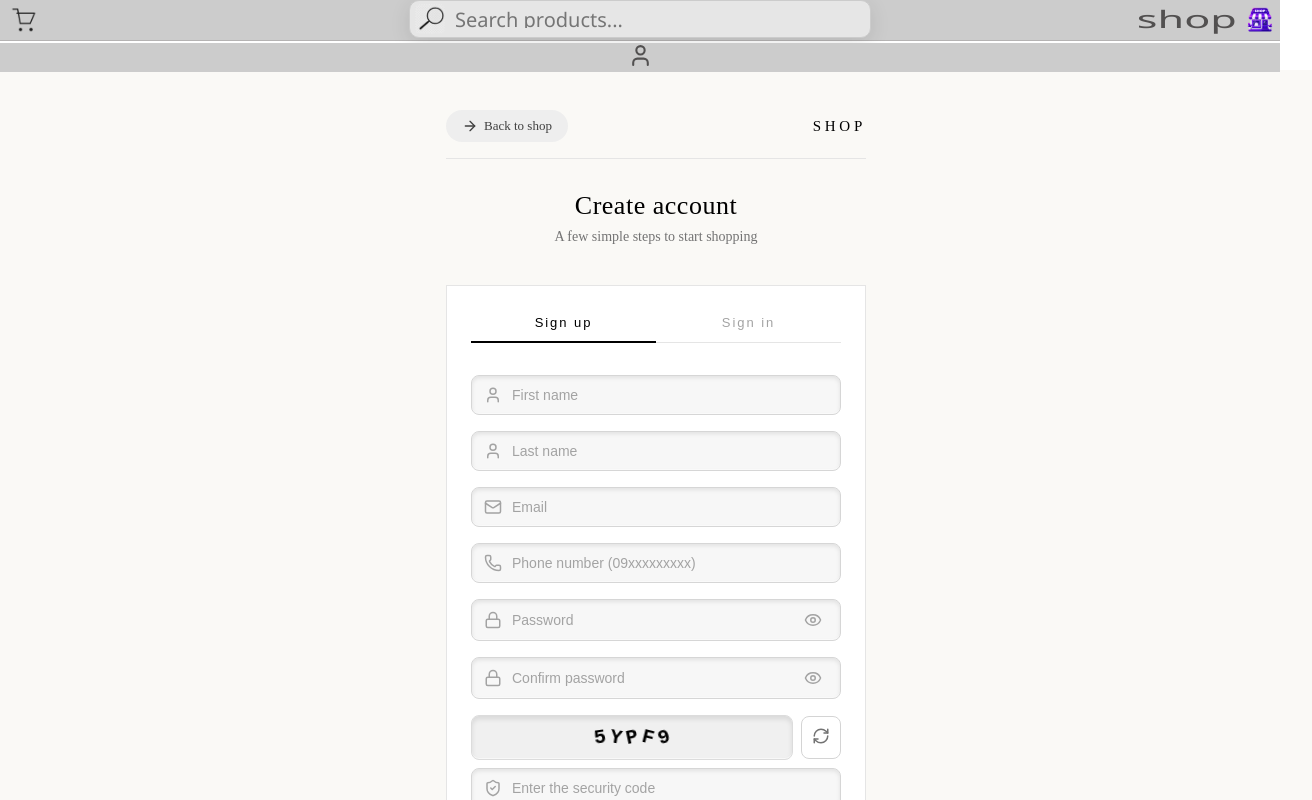
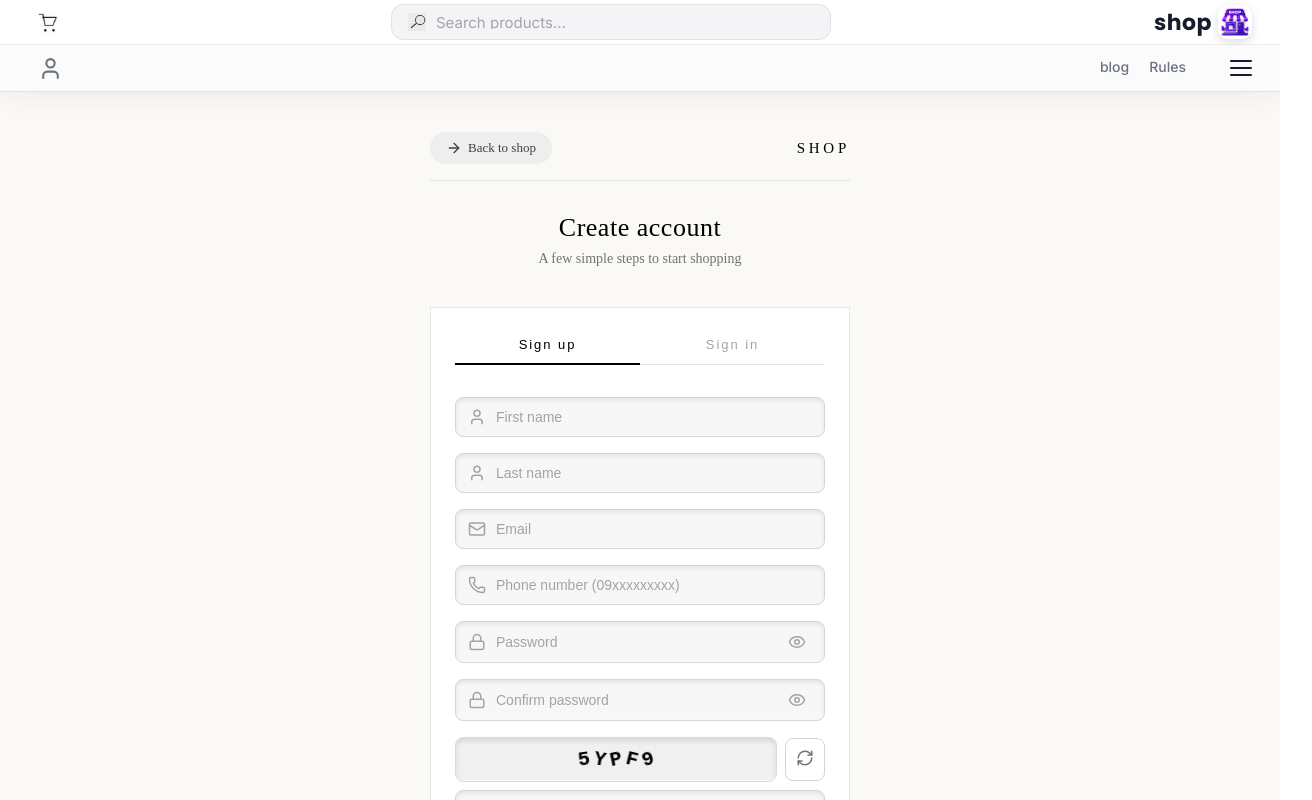
Before and after one commit to ramyar2009/project_1, a React (Vite) app in the folder project_1/: page /auth in a window 1280 px wide. Shown: the top 800 px of the page, 1312 px wide, since content can reach past the window. Built offline with nearby package versions, Linux system fonts and the light colour scheme.

Commit message:
Version 14

```diff
--- a/project_1/src/App.css
+++ b/project_1/src/App.css
@@ -1,184 +1,14 @@
-.counter {
-  font-size: 16px;
-  padding: 5px 10px;
-  border-radius: 5px;
-  color: var(--accent);
-  background: var(--accent-bg);
-  border: 2px solid transparent;
-  transition: border-color 0.3s;
-  margin-bottom: 24px;
+@import url('https://fonts.googleapis.com/css2?family=Poppins:wght@600;700&family=Inter:wght@400;500;600&display=swap');
 
-  &:hover {
-    border-color: var(--accent-border);
-  }
-  &:focus-visible {
-    outline: 2px solid var(--accent);
-    outline-offset: 2px;
-  }
+* {
+  box-sizing: border-box;
 }
 
-.hero {
-  position: relative;
-
-  .base,
-  .framework,
-  .vite {
-    inset-inline: 0;
-    margin: 0 auto;
-  }
-
-  .base {
-    width: 170px;
-    position: relative;
-    z-index: 0;
-  }
-
-  .framework,
-  .vite {
-    position: absolute;
-  }
-
-  .framework {
-    z-index: 1;
-    top: 34px;
-    height: 28px;
-    transform: perspective(2000px) rotateZ(300deg) rotateX(44deg) rotateY(39deg)
-      scale(1.4);
-  }
-
-  .vite {
-    z-index: 0;
-    top: 107px;
-    height: 26px;
-    width: auto;
-    transform: perspective(2000px) rotateZ(300deg) rotateX(40deg) rotateY(39deg)
-      scale(0.8);
-  }
+:root {
+  --bg-header: #ffffff;
+  --ink: #181b29;
+  --muted: #6b7280;
+  --accent: #4f46e5;
+  --accent-soft: #eef0ff;
+  --line: #ececec;
 }
-
-#center {
-  display: flex;
-  flex-direction: column;
-  gap: 25px;
-  place-content: center;
-  place-items: center;
-  flex-grow: 1;
-
-  @media (max-width: 1024px) {
-    padding: 32px 20px 24px;
-    gap: 18px;
-  }
-}
-
-#next-steps {
-  display: flex;
-  border-top: 1px solid var(--border);
-  text-align: left;
-
-  & > div {
-    flex: 1 1 0;
-    padding: 32px;
-    @media (max-width: 1024px) {
-      padding: 24px 20px;
-    }
-  }
-
-  .icon {
-    margin-bottom: 16px;
-    width: 22px;
-    height: 22px;
-  }
-
-  @media (max-width: 1024px) {
-    flex-direction: column;
-    text-align: center;
-  }
-}
-
-#docs {
-  border-right: 1px solid var(--border);
-
-  @media (max-width: 1024px) {
-    border-right: none;
-    border-bottom: 1px solid var(--border);
-  }
-}
-
-#next-steps ul {
-  list-style: none;
-  padding: 0;
-  display: flex;
-  gap: 8px;
-  margin: 32px 0 0;
-
-  .logo {
-    height: 18px;
-  }
-
-  a {
-    color: var(--text-h);
-    font-size: 16px;
-    border-radius: 6px;
-    background: var(--social-bg);
-    display: flex;
-    padding: 6px 12px;
-    align-items: center;
-    gap: 8px;
-    text-decoration: none;
-    transition: box-shadow 0.3s;
-
-    &:hover {
-      box-shadow: var(--shadow);
-    }
-    .button-icon {
-      height: 18px;
-      width: 18px;
-    }
-  }
-
-  @media (max-width: 1024px) {
-    margin-top: 20px;
-    flex-wrap: wrap;
-    justify-content: center;
-
-    li {
-      flex: 1 1 calc(50% - 8px);
-    }
-
-    a {
-      width: 100%;
-      justify-content: center;
-      box-sizing: border-box;
-    }
-  }
-}
-
-#spacer {
-  height: 88px;
-  border-top: 1px solid var(--border);
-  @media (max-width: 1024px) {
-    height: 48px;
-  }
-}
-
-.ticks {
-  position: relative;
-  width: 100%;
-
-  &::before,
-  &::after {
-    content: '';
-    position: absolute;
-    top: -4.5px;
-    border: 5px solid transparent;
-  }
-
-  &::before {
-    left: 0;
-    border-left-color: var(--border);
-  }
-  &::after {
-    right: 0;
-    border-right-color: var(--border);
-  }
-}
--- a/project_1/src/Header.css
+++ b/project_1/src/Header.css
@@ -1,27 +1,73 @@
-header{
+@import url('https://fonts.googleapis.com/css2?family=Poppins:wght@600;700&family=Inter:wght@400;500;600&display=swap');
+
+* {
+  box-sizing: border-box;
+}
+
+:root {
+  --bg-header: #ffffff;
+  --ink: #181b29;
+  --muted: #6b7280;
+  --accent: #4f46e5;
+  --accent-soft: #eef0ff;
+  --line: #ececec;
+}
+
+header {
   position: relative;
-    height: 70px;
+  width: 100%;
+  background-color: var(--bg-header);
+  font-family: 'Inter', 'Segoe UI', sans-serif;
+  box-shadow: 0 4px 24px rgba(24, 27, 41, 0.06);
+  border-bottom:1px solid #e2e2e6;
+}
+
+.hedtop {
+  display: flex;
+  align-items: center;
+  justify-content: space-between;
+  height: 45px;
+  padding: 0 28px;
+  border-bottom: 1px solid var(--line);
+}
+
+.cart-icon-wrapper {
+  order: 1;
+  position: relative;
+  display: inline-flex;
+  align-items: center;
+  justify-content: center;
+  width: 40px;
+  height: 40px;
+  border-radius: 10px;
+  transition: background-color 0.2s ease;
 }
 
 .search-box {
+  order: 2;
   display: flex;
   align-items: center;
-    border: 1px solid #ccc;
-    border-radius: 10px;
-    padding: 10px 5px;
-    width: 450px;
-    height: 16px;
-    background-color: #e6e6e6;
-    margin: 0 auto;
-     box-shadow: 0 5px 20px rgba(0, 0, 0, 0.1);
+  gap: 8px;
+  border: 1.5px solid #e2e2e6;
+  border-radius: 12px;
+  padding: 10px 16px;
+  width: 440px;
+  height: 36px;
+  background-color: #f4f4f6;
+  transition: box-shadow 0.25s ease, border-color 0.25s ease, background-color 0.25s ease;
+}
+
+.nameshop {
+  order: 3;
+  display: flex;
+  align-items: center;
+  gap: 6px;
 }
 
 .search-box img {
-    width: 30px;
-    height: 30px;
-    margin-right: 8px;
-    border-radius: 5px;
-    background: transparent;
+  width: 18px;
+  height: 18px;
+  opacity: 0.85;
 }
 
 .search-box input {
@@ -29,70 +75,211 @@ header{
   outline: none;
   width: 100%;
   height: 100%;
-    font-size: 20px;
-    background-color: #e6e6e6;
-    font-family: 'Segoe UI', Tahoma, Geneva, Verdana, sans-serif;
+  font-size: 15px;
+  font-family: 'Inter', sans-serif;
+  background: transparent;
+  color: var(--ink);
 }
 
-.nameshop{
-    position: absolute;
-    right: 5px;
-    top: 18px;
-    transform: translateY(-50%);
-    display: flex;
+.search-box input::placeholder {
+  color: #a3a3ab;
 }
 
-.nametaepe{
-    transform: scaleX(1.8);
-    font-family: 'Segoe UI', Tahoma, Geneva, Verdana, sans-serif;
-    font-weight: 500;
-    color: #525050;
+.nameshop {
+  display: flex;
+  align-items: center;
+  gap: 6px;
 }
 
-.imgshop{
-    width: 30px;
-    height: 30px;
-    margin-left: 30px;
-    border-radius: 10px;
-    margin-top: 23px;
+.nametaepe {
+  font-family: 'Poppins', sans-serif;
+  font-weight: 700;
+  font-size: 22px;
+  letter-spacing: 0.5px;
+  color: var(--ink);
+  transform: none;
 }
 
-.hedtop{
-    background-color: #ccc;
-    border-bottom: 1px solid rgb(181, 179, 179);
+.imgshop {
+  width: 34px;
+  height: 34px;
+  border-radius: 10px;
+  box-shadow: 0 3px 10px rgba(24, 27, 41, 0.15);
+}
+
+.cart-icon-wrapper {
+  position: relative;
+  display: inline-flex;
+  align-items: center;
+  justify-content: center;
+  width: 40px;
   height: 40px;
+  border-radius: 10px;
+  transition: background-color 0.2s ease;
 }
-.cart-icon-wrapper {
-  position: absolute;
-  left: 10px;
-  top: 30%;
-  transform: translateY(-50%);
 
-  display: inline-block;
+.cart-icon-wrapper:hover {
+  background-color: var(--accent-soft);
 }
 
 .cart-icon {
-  width: 28px;
-  height: 28px;
+  width: 22px;
+  height: 22px;
+  filter: drop-shadow(0 1px 2px rgba(24, 27, 41, 0.12));
 }
 
 .cart-badge {
   position: absolute;
-  top: -2px;
-  right: -2px;
-  width: 10px;
-  height: 10px;
-  background-color: red;
+  top: 6px;
+  right: 6px;
+  width: 9px;
+  height: 9px;
+  background-color: #ef4444;
   border-radius: 50%;
-  border: 2px solid white;
+  border: 2px solid #ffffff;
 }
 
-.auth-btn{
-    color: #525050;
-    margin-right: auto;
+.auth-hed {
+  position: relative;
+  display: flex;
+  align-items: center;
+  justify-content: space-between;
+  height: 46px;
+  padding: 0 28px;
+  background-color: #fbfbfc;
 }
 
-.auth-hed{
-    background-color:#ccc;
-    margin-top: 5px;
+.auth-btn {
+  display: flex;
+  align-items: center;
+  gap: 6px;
+  padding: 6px 10px;
+  border-radius: 8px;
+  color: var(--muted);
+  text-decoration: none;
+  transition: color 0.2s ease, background-color 0.2s ease;
 }
+
+.auth-btn:hover {
+  color: var(--accent);
+  background-color: var(--accent-soft);
+}
+
+.header-right {
+  display: flex;
+  flex-direction: row-reverse;
+  align-items: center;
+  gap: 24px;
+}
+
+.hamburger {
+  width: 22px;
+  height: 16px;
+  display: flex;
+  flex-direction: column;
+  justify-content: space-between;
+  cursor: pointer;
+}
+
+.hamburger span {
+  display: block;
+  height: 2px;
+  width: 100%;
+  border-radius: 2px;
+  background: var(--ink);
+  transition: transform 0.3s ease, opacity 0.3s ease, background-color 0.2s ease;
+}
+
+.hamburger:hover span {
+  background: var(--accent);
+}
+
+.hamburger.open span:nth-child(1) {
+  transform: translateY(7px) rotate(45deg);
+}
+.hamburger.open span:nth-child(2) {
+  opacity: 0;
+}
+.hamburger.open span:nth-child(3) {
+  transform: translateY(-7px) rotate(-45deg);
+}
+
+.header-badges {
+  display: flex;
+  gap: 20px;
+  list-style: none;
+  padding: 0;
+  margin: 0;
+}
+
+.header-badges li {
+  position: relative;
+  font-size: 14px;
+  font-weight: 500;
+  color: var(--muted);
+  cursor: pointer;
+  padding-bottom: 4px;
+  transition: color 0.2s ease;
+}
+
+.header-badges li::after {
+  content: "";
+  position: absolute;
+  left: 0;
+  bottom: 0;
+  width: 0%;
+  height: 2px;
+  background: var(--accent);
+  transition: width 0.25s ease;
+}
+
+.header-badges li:hover {
+  color: var(--ink);
+}
+
+.header-badges li:hover::after {
+  width: 100%;
+}
+
+.category-dropdown {
+  position: absolute;
+top: 100%;
+  right: 28px;
+  background: #ffffff;
+  list-style: none;
+  width: 230px;
+  padding: 8px;
+  margin: 10px 0 0 0;
+  border: 1px solid var(--line);
+  box-shadow: 0 16px 40px rgba(24, 27, 41, 0.14);
+  border-radius: 14px;
+  overflow: hidden;
+  max-height: 0;
+  opacity: 0;
+  transform: translateY(-8px);
+  transition: max-height 0.35s ease, opacity 0.3s ease, transform 0.3s ease;
+  z-index: 50;
+}
+
+.category-dropdown.show {
+  max-height: 400px;
+  opacity: 1;
+  transform: translateY(0);
+}
+
+.category-dropdown li {
+  padding: 10px 12px;
+  border-radius: 8px;
+  cursor: pointer;
+  display: flex;
+  align-items: center;
+  gap: 10px;
+  font-size: 14px;
+  color: var(--ink);
+  transition: background 0.2s ease, color 0.2s ease;
+}
+
+.category-dropdown li:hover {
+  background: var(--accent-soft);
+  color: var(--accent);
+}
--- a/project_1/src/Header.jsx
+++ b/project_1/src/Header.jsx
@@ -1,15 +1,24 @@
+import { useState } from "react";
 import { Link, useNavigate, useLocation } from "react-router-dom";
 import { useCart } from "./Cart";
-import "./Header.css"
+import "./Header.css";
 import searchlcon from "../search.png";
 import shopimg from "../shop.png";
-import carticon from "../cart-icon.png"
-import { User } from "lucide-react";
+import carticon from "../cart-icon.png";
+import { Laptop, Smartphone, Watch, Headphones, User } from "lucide-react";
+
+const categories = [
+  { name: "لپتاپ", icon: Laptop },
+  { name: "موبایل", icon: Smartphone },
+  { name: "ساعت هوشمند", icon: Watch },
+  { name: "لوازم جانبی", icon: Headphones },
+];
 
 function Header({ search, setSearch }) {
   const { hasNewItem } = useCart();
   const navigate = useNavigate();
   const location = useLocation();
+  const [menuOpen, setMenuOpen] = useState(false);
 
   const handleSearchChange = (e) => {
     const value = e.target.value;
@@ -22,9 +31,9 @@ function Header({ search, setSearch }) {
 
   return (
     <header>
-    <div className='hedtop'>
+      <div className="hedtop">
         <div className="search-box">
-          <img className='search-icon' src={searchlcon} alt="search" />
+          <img className="search-icon" src={searchlcon} alt="search" />
           <input
             type="text"
             placeholder="Search products..."
@@ -33,18 +42,9 @@ function Header({ search, setSearch }) {
           />
         </div>
 
-        <div className='nameshop'>
-        <h2 className='nametaepe'>shop</h2>
-        <img className='imgshop' src={shopimg} alt="img-web" />
-      </div>
-
-       <div className="auth-hed">
-
-      <Link to="/auth" className="auth-btn">
-        <User size={25} />
-        <span></span>
-      </Link>
-
+        <div className="nameshop">
+          <h2 className="nametaepe">shop</h2>
+          <img className="imgshop" src={shopimg} alt="img-web" />
         </div>
 
         <Link to="/cart" className="cart-icon-wrapper">
@@ -52,6 +52,42 @@ function Header({ search, setSearch }) {
           {hasNewItem && <span className="cart-badge"></span>}
         </Link>
       </div>
+
+      <div className="auth-hed">
+        <Link to="/auth" className="auth-btn">
+          <User size={25} />
+          <span></span>
+        </Link>
+
+        <div className="header-right">
+          <div
+            className={`hamburger ${menuOpen ? "open" : ""}`}
+            onClick={() => setMenuOpen(!menuOpen)}
+          >
+            <span></span>
+            <span></span>
+            <span></span>
+          </div>
+
+          <ul className="header-badges">
+            <li>blog</li>
+            <li>Rules</li>
+            <li></li>
+          </ul>
+        </div>
+
+        <ul className={`category-dropdown ${menuOpen ? "show" : ""}`}>
+          {categories.map((cat, i) => {
+            const Icon = cat.icon;
+            return (
+              <li key={i}>
+                <Icon size={18} />
+                <span>{cat.name}</span>
+              </li>
+            );
+          })}
+        </ul>
+      </div>
     </header>
   );
 }
```
Lines whose indentation alone changed are shown as unchanged.
